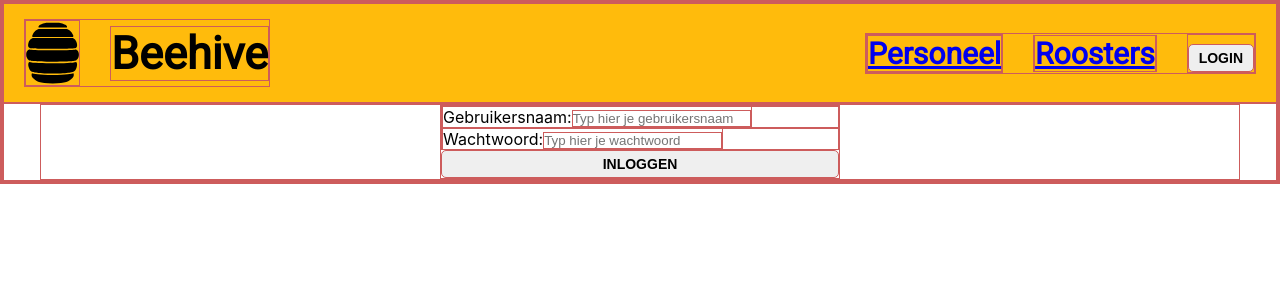
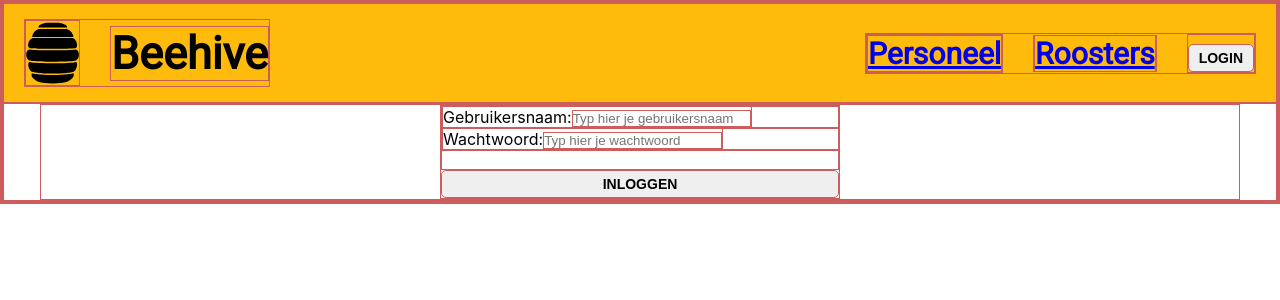
Before and after one commit to EAM26/the_beehive_frontend, a React (Create React App) app: page /login in a window 1280 px wide. Shown: the top 300 px of the page. Built offline with nearby package versions, Linux system fonts and the light colour scheme; a web font is replaced by a local one.

Commit message:
Add styling error message

```diff
--- a/src/index.css
+++ b/src/index.css
@@ -25,3 +25,8 @@ code {
 :root {
     --color-yellow: #FFBB0C;
 }
+
+p{
+    font-size: 1rem;
+    color: blue;
+}
--- a/src/pages/login/Login.css
+++ b/src/pages/login/Login.css
@@ -3,5 +3,11 @@
     display: flex;
     flex-direction: column;
     justify-content: left;
+}
 
+.error-message {
+    color: red;
+    font-style: italic;
+    font-size: .75rem;
+    min-height: 20px;
 }
--- a/src/pages/login/Login.js
+++ b/src/pages/login/Login.js
@@ -5,13 +5,15 @@ import './Login.css';
 import FormInputField from "../../components/FormInputField/FormInputField";
 import {AuthContext} from "../../context/AuthContext";
 import axios from "axios";
+import {errorHandler} from "../../helpers/errorHandler";
 
 
 function Login() {
 
     const {register, handleSubmit} = useForm()
-    const { login } = useContext(AuthContext);
-    const [ loginFailed, setLoginFailed ] = useState(false);
+    const {login} = useContext(AuthContext);
+    const [loginFailed, setLoginFailed] = useState(false);
+    const [errorMessage, setErrormessage] = useState("")
 
     async function handleFormSubmit(data) {
         try {
@@ -19,13 +21,12 @@ function Login() {
                 username: data.username,
                 password: data.password,
             })
-            console.log("de response data is: ", response.data)
             login(response.data.jwt, '/')
-        } catch(e) {
-            console.error("Login niet gelukt", e)
+        } catch (e) {
+            console.error("Login failed", e)
             setLoginFailed(true)
+            setErrormessage(errorHandler(e))
         }
-        // console.log("function handleForm activated: ", data)
     }
 
     return (
@@ -49,6 +50,8 @@ function Login() {
                         placeholder="Typ hier je wachtwoord"
                         register={register}
                     />
+                    <p className="error-message">{loginFailed ? errorMessage : ""}</p>
+
                     <Button type="submit" children="Inloggen"/>
                 </form>
             </div>
```
